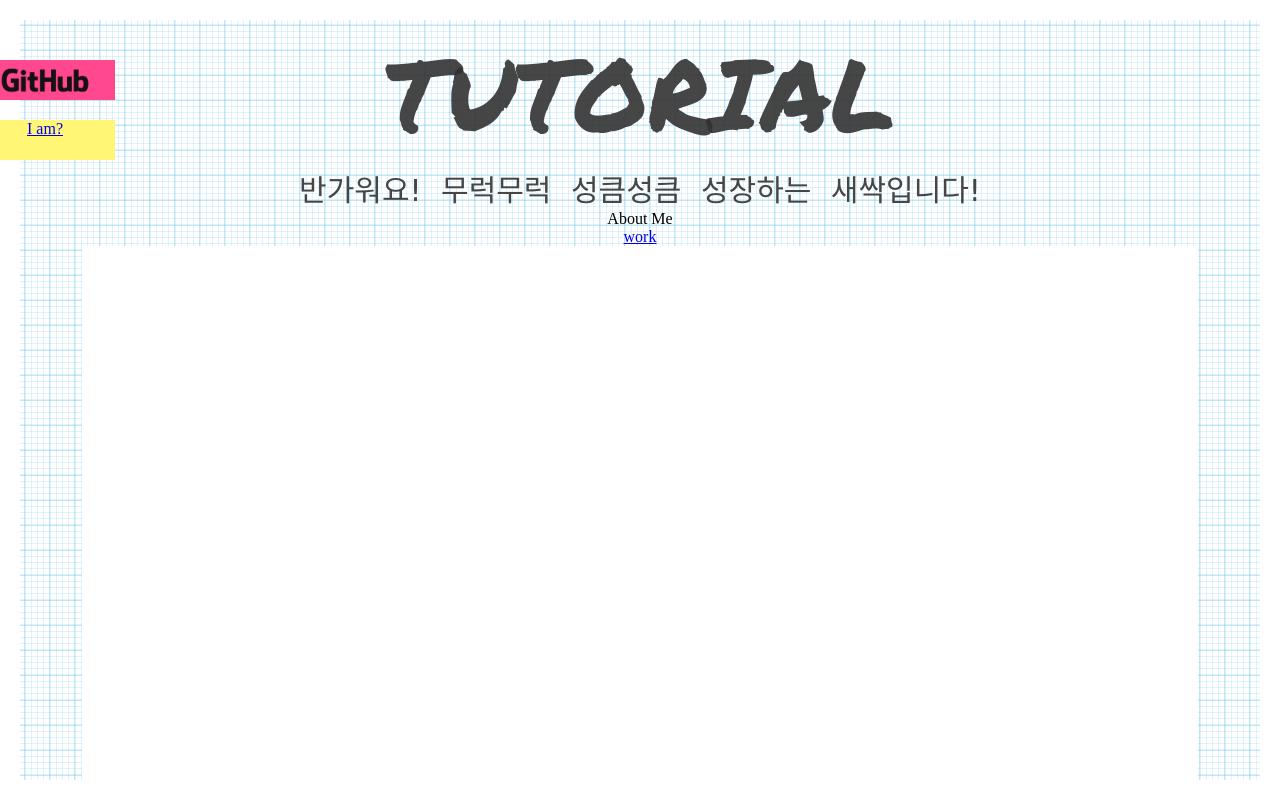
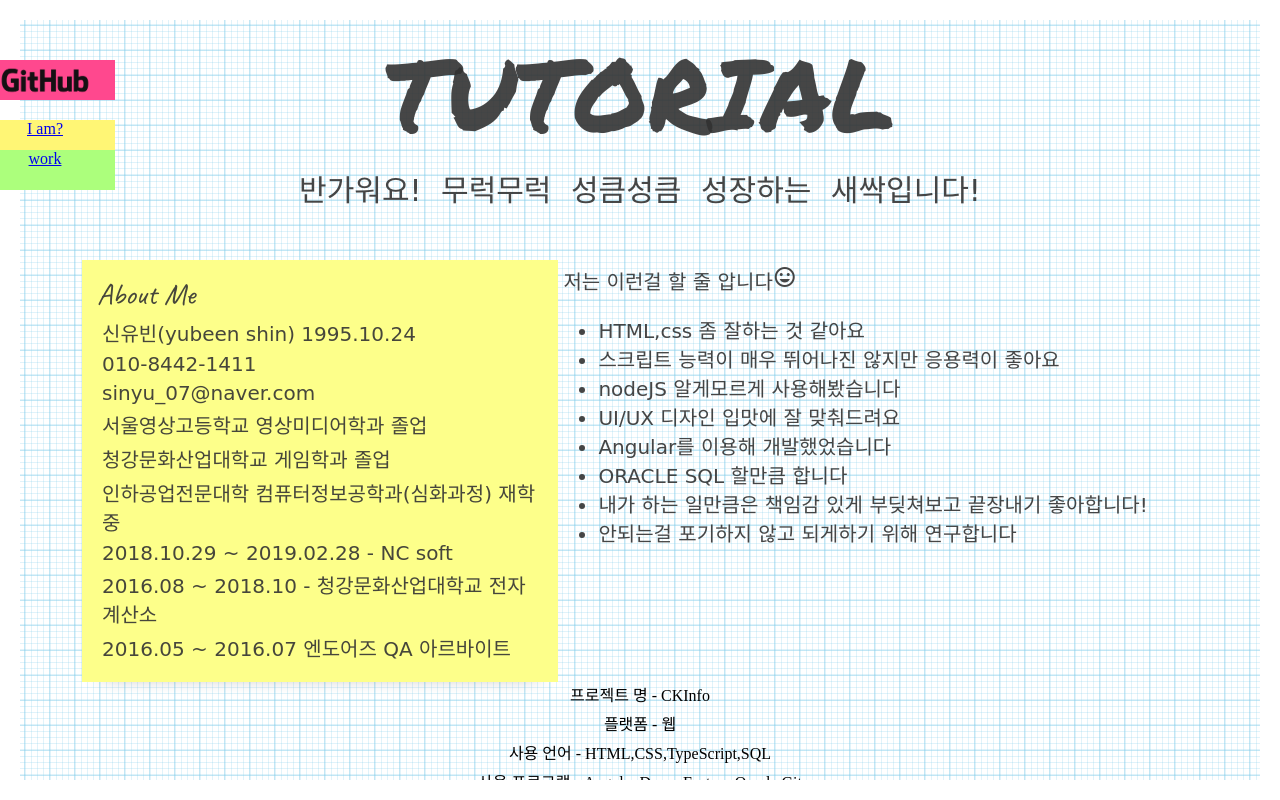
Before and after one commit to yubeen/S_project, a plain HTML site: page index.html in a window 1280 px wide. Drawn offline with Linux system fonts and the light colour scheme; a web font is replaced by a local one.

Commit message:
소개 추가 스타일 변형

```diff
--- a/index.html
+++ b/index.html
@@ -1,24 +1,65 @@
 <head>
+    <link rel="stylesheet" href="https://fonts.googleapis.com/icon?family=Material+Icons">
     <link rel="stylesheet" href="style.css">
+    <meta charset="utf-8">
+    <title>Tutorial</title>
+</head>
+
+<body>
     <div class="bodyBorderTop"></div>
     <div class="bodyBorderLeft"></div>
     <div class="bodyBorderRight"></div>
     <div class="bodyBorderBottom"></div>
-</head>
-
-<body>
     <div class="content">
         <!-- 메뉴버튼 -->
-        <div class="gitBtn" OnClick="location.href ='https://github.com/yubeen/tutorial'" style="cursor:pointer;">
+        <div class="gitBtn" OnClick="window.open('https://github.com/yubeen/tutorial')">
             <img src="resource/GitHub_Logo.png" width="100px;">
         </div>
         <!-- 타이틀 및 서브타이틀 -->
-        <div class="titleIndex">TUTORIAL</div>
+        <span class="titleIndex">TUTORIAL</span>
         <div class="subTitle">반가워요! 무럭무럭 성큼성큼 성장하는 새싹입니다!</div>
-            About Me
         <div class="myInfoBtn"><a href="#myInfo">I am?</a></div>
-        <div class="portfolioBtn"><a href="#portfolio">work</a></div>
-        <div id="myInfo" class="myInfo"></div>
-        <div id="work" class="work"></div>
+        <div class="workBtn"><a href="#work">work</a></div>
+
+        <div id="myInfo" class="myInfo">
+            <div class="postBox">
+                <div class="infoTitle">About Me</div>
+                <p>신유빈(yubeen shin) 1995.10.24</p>
+                <p>010-8442-1411</p>
+                <p>sinyu_07@naver.com</p>
+                <p>서울영상고등학교 영상미디어학과 졸업</p>
+                <p>청강문화산업대학교 게임학과 졸업</p>
+                <p>인하공업전문대학 컴퓨터정보공학과(심화과정) 재학중</p>
+                <p>2018.10.29 ~ 2019.02.28 - NC soft</p>
+                <p>2016.08 ~ 2018.10 - 청강문화산업대학교 전자계산소</p>
+                <p>2016.05 ~ 2016.07 엔도어즈 QA 아르바이트</p>
+
+            </div>
+            <div class="boxWidth">
+                <div style="text-align: left">
+                <p>저는 이런걸 할 줄 압니다<i class="material-icons">mood</i></p>
+                <ul>
+                    <li>HTML,css 좀 잘하는 것 같아요</li>
+                    <li>스크립트 능력이 매우 뛰어나진 않지만 응용력이 좋아요</li>
+                    <li>nodeJS 알게모르게 사용해봤습니다</li>
+                    <li>UI/UX 디자인 입맛에 잘 맞춰드려요</li>
+                    <li>Angular를 이용해 개발했었습니다</li>
+                    <li>ORACLE SQL 할만큼 합니다</li>
+                    <li>내가 하는 일만큼은 책임감 있게 부딪쳐보고 끝장내기 좋아합니다!</li>
+                    <li>안되는걸 포기하지 않고 되게하기 위해 연구합니다</li>
+                </ul>
+                </div>
+            </div>
+        </div>
+        <div style="clear: none;"></div>
+        <div id="work" class="work">
+            <p>프로젝트 명 - CKInfo</p>
+            <p>플랫폼 - 웹</p>
+            <p>사용 언어 - HTML,CSS,TypeScript,SQL</p>
+            <p>사용 프로그램 - Angular,DreamFactory,Oracle,Git</p>
+            <p>개발 기간	개발 기간 : 2016. 11 ~ (라이브 서비스 중)
+            <p>개발 인원	6명</p>
+            <p>운영용 : https://ckinfo.ck.ac.kr 개발용 : https://bckinfo.ck.ac.kr</p>
+        </div>
     </div>
 </body>
--- a/style.css
+++ b/style.css
@@ -1,6 +1,11 @@
-@import url('https://fonts.googleapis.com/css?family=Gaegu|Permanent+Marker&display=swap');
+@import url('https://fonts.googleapis.com/css?family=Gaegu:700|Caveat|Permanent+Marker&display=swap');
 @font-face { font-family: 'DongKyung'; src: url(resource/UhBee\ DongKyung.ttf) format('truetype'); }
+@font-face { font-family: 'Yeonie'; src: url(resource/UhBee\ Yeonie.ttf) format('truetype'); }
 
+p
+{
+    margin : 5px;
+}
 body
 {
     text-align : center;
@@ -100,6 +105,14 @@ body
     font-size: 30px;
     word-spacing: 10px;
     word-break: keep-all;
+    margin-bottom: 50px;
+}
+.infoTitle
+{
+    font-family: 'Caveat', cursive;
+    color : rgba(50, 50, 50, 0.9);
+    font-size:30px;
+    text-align: left;
 }
 .gitBtn
 {
@@ -119,11 +132,40 @@ body
     height: 40px;
     background: rgb(255, 246, 117);
 }
+.workBtn
+{
+    position: absolute;
+    top: 150px;
+    left: -25px;
+    width: 140px;
+    height: 40px;
+    background: rgb(172, 255, 124);
+}
 
 .myInfo
 {
-    height : 1000px;
     width : 90%;
-    background-color: white;
     margin : auto;
+    font-family: 'Gaegu', cursive;
+    color : rgba(50, 50, 50, 0.9);
+    font-size: 20px;
 }
+
+.postBox
+{
+    background : rgb(253, 255, 138);
+    box-shadow: 0px 10px 20px -20px grey;
+    width: 40%;
+    float: left;
+    padding: 15px;
+    text-align: left;
+}
+.boxWidth
+{
+    float: left;
+}
+
+.work
+{
+    clear: both;
+}
```
Also changed, not shown: resource/UhBee Yeonie.ttf (added).
